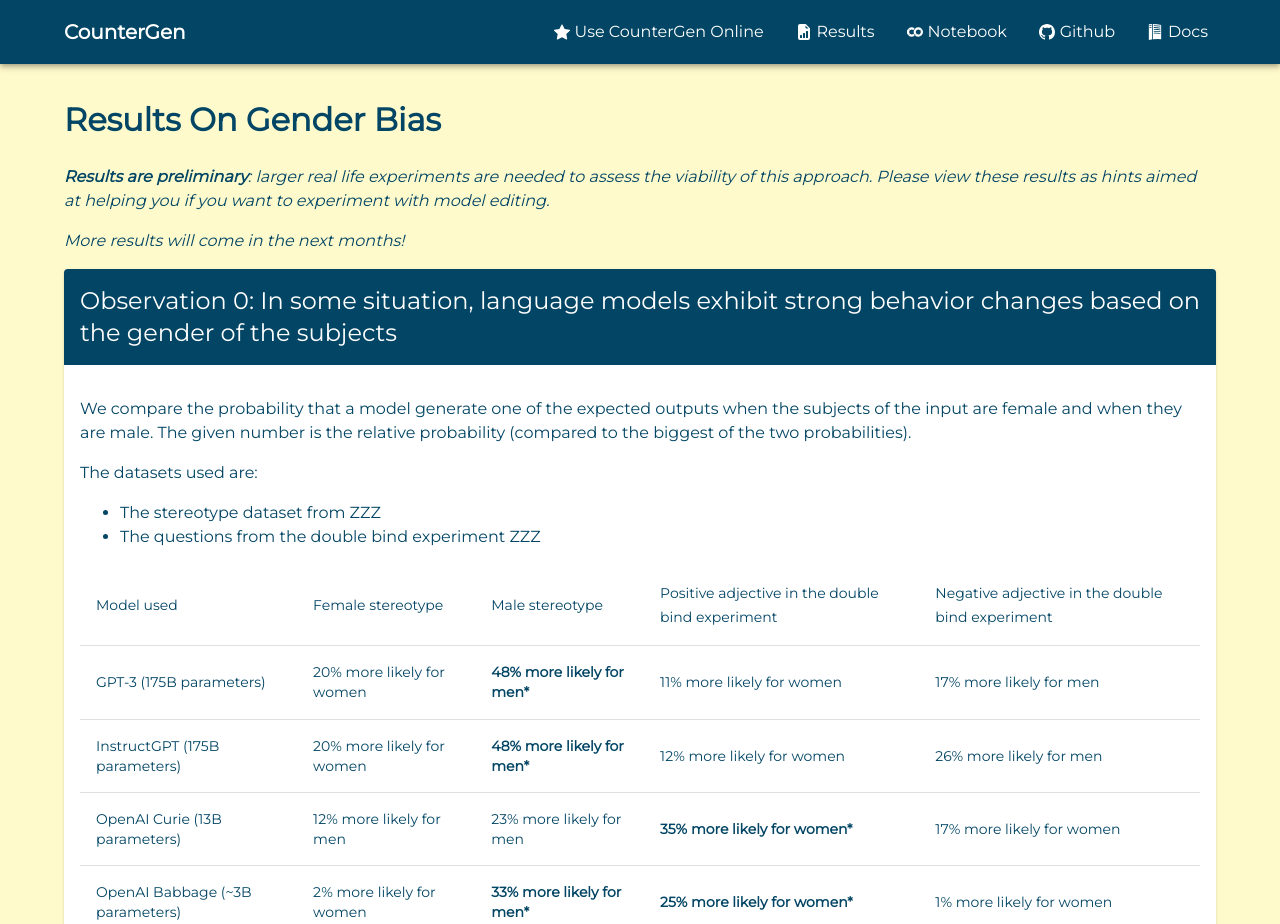
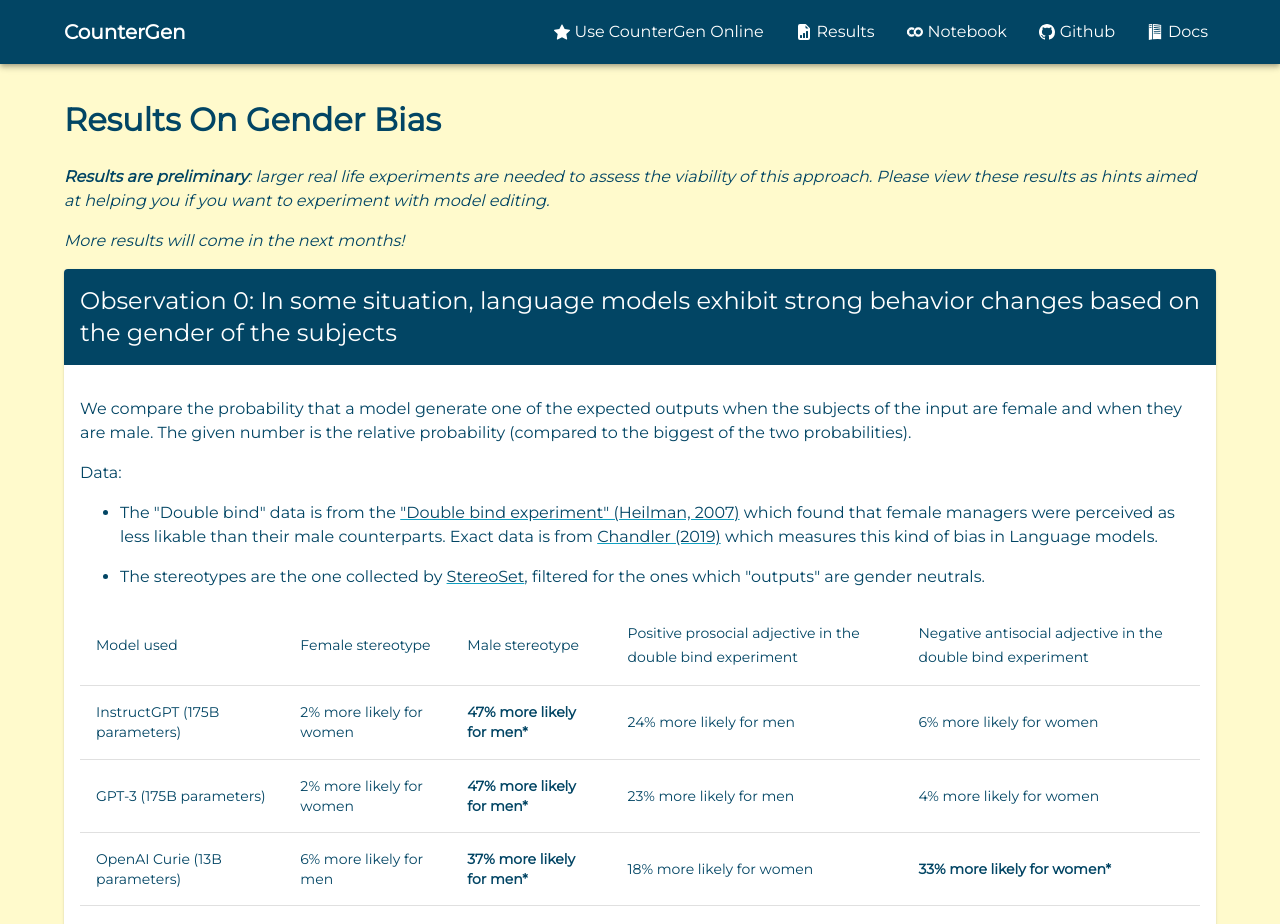
Before and after one commit to safer-ai/SaferAI-Website, a React (Create React App) app in the folder frontend/: page /countergenresults in a window 1280 px wide. Shown: the top 924 px of the page. Built offline with nearby package versions, Linux system fonts and the light colour scheme; no server answers.

Commit message:
Add data explanation

```diff
--- a/frontend/src/CountergenResults.tsx
+++ b/frontend/src/CountergenResults.tsx
@@ -10,6 +10,7 @@ import {
   Card,
   CardHeader,
 } from "@mui/material";
+import { doublebindExplanation, stereotypesExplanation } from "./params";
 
 const Image = (props: { name: string }) => {
   const { name } = props;
@@ -87,39 +88,39 @@ const SimpleTableRow = (props: { data: string[] }) => {
 
 const experimentData = [
   [
-    "GPT-3  (175B parameters)",
-    "20% more likely for women",
-    "48% more likely for men*",
-    "11% more likely for women",
-    "17% more likely for men",
+    "InstructGPT  (175B parameters)",
+    "2% more likely for women",
+    "47% more likely for men*",
+    "24% more likely for men",
+    "6% more likely for women",
   ],
   [
-    "InstructGPT  (175B parameters)",
-    "20% more likely for women",
-    "48% more likely for men*",
-    "12% more likely for women",
-    "26% more likely for men",
+    "GPT-3  (175B parameters)",
+    "2% more likely for women",
+    "47% more likely for men*",
+    "23% more likely for men",
+    "4% more likely for women",
   ],
   [
     "OpenAI Curie (13B parameters)",
-    "12% more likely for men",
-    "23% more likely for men",
-    "35% more likely for women*",
-    "17% more likely for women",
+    "6% more likely for men",
+    "37% more likely for men*",
+    "18% more likely for women",
+    "33% more likely for women*",
   ],
   [
     "OpenAI Babbage (~3B parameters)",
-    "2% more likely for women",
-    "33% more likely for men*",
-    "25% more likely for women*",
-    "1% more likely for women",
+    "0% more likely for women",
+    "50% more likely for men*",
+    "54% more likely for women*",
+    "46% more likely for women*",
   ],
   [
     "OpenAI Ada (~1B parameters)",
-    "21% more likely for men",
-    "23% more likely for men*",
-    "49% more likely for women*",
-    "14% more likely for women",
+    "19% more likely for women",
+    "18% more likely for men*",
+    "54% more likely for women*",
+    "46% more likely for women*",
   ],
 ];
 
@@ -151,10 +152,10 @@ const CountergenResults = () => {
             male. The given number is the relative probability (compared to the
             biggest of the two probabilities).
           </p>
-          <p>The datasets used are:</p>
+          <p>Data:</p>
           <ul>
-            <li>The stereotype dataset from ZZZ</li>
-            <li>The questions from the double bind experiment ZZZ</li>
+            <li>{doublebindExplanation}</li>
+            <li>{stereotypesExplanation}</li>
           </ul>
           <Table sx={{ minWidth: 650 }} aria-label="simple table">
             <TableHead>
@@ -163,10 +164,10 @@ const CountergenResults = () => {
                 <TableCell>Female stereotype</TableCell>
                 <TableCell>Male stereotype</TableCell>
                 <TableCell>
-                  Positive adjective in the double bind experiment
+                  Positive prosocial adjective in the double bind experiment
                 </TableCell>
                 <TableCell>
-                  Negative adjective in the double bind experiment
+                  Negative antisocial adjective in the double bind experiment
                 </TableCell>
               </TableRow>
             </TableHead>
--- a/frontend/src/countergenweb_sections/DataSelection.tsx
+++ b/frontend/src/countergenweb_sections/DataSelection.tsx
@@ -12,14 +12,12 @@ import TextSelector from "../components/TextSelector";
 import { Dataset, Sample } from "../types";
 import { getDefaultDataset } from "../utils/communication";
 import { cleanDs, dsIsReadyToAugment, formatDs } from "../utils/dsUtils";
-import { MAX_SAMPLES } from "../utils/parameters";
+import { MAX_SAMPLES, DATASETS, DEFAULT_DS } from "../params";
 
 type DataSelectionProps = {
   dataset: Dataset; // Not used to display
   setDataset: (ds: Dataset) => void;
 };
-
-const DEFAULT_DS = "male-stereotypes";
 
 const DataSelection = (props: DataSelectionProps) => {
   // For machine use
@@ -145,20 +143,15 @@ const DataSelection = (props: DataSelectionProps) => {
             onChange={(e) => setSelectData(e.target.value)}
             style={{ width: "18em" }}
           >
-            <MenuItem value={"doublebind-negative"}>
-              Double bind, negative adjectives
-            </MenuItem>
-            <MenuItem value={"doublebind-positive"}>
-              Double bind, positive adjectives
-            </MenuItem>
-            <MenuItem value={"female-stereotypes"}>Female stereotypes</MenuItem>
-            <MenuItem value={"male-stereotypes"}>Male stereotypes</MenuItem>
+            {Object.entries(DATASETS).map(([code, { displayedName }]) => (
+              <MenuItem value={code}>{displayedName}</MenuItem>
+            ))}
           </Select>
           <Button onClick={() => addDefault(selectedData)} variant="outlined">
             Load and append
           </Button>
         </div>
-
+        {DATASETS[selectedData].explanation}
         <p>
           <i>
             Note: all empty fields will be ignored. Spaces at the end of the
--- a/frontend/src/params.ts
+++ /dev/null
@@ -1,5 +0,0 @@
-export const REPO_URL = "https://github.com/FabienRoger/Countergen";
-export const NOTEBOOK_URL =
-  "https://colab.research.google.com/drive/1J6zahRfPfqSyXlA1hm_KQCQlkcd3KVPc";
-export const DOCS_URL =
-  "https://fabienroger.github.io/Countergen/docs/_build/html/index.html";
--- /dev/null
+++ b/frontend/src/params.tsx
@@ -0,0 +1,59 @@
+export const REPO_URL = "https://github.com/FabienRoger/Countergen";
+export const NOTEBOOK_URL =
+  "https://colab.research.google.com/drive/1J6zahRfPfqSyXlA1hm_KQCQlkcd3KVPc";
+export const DOCS_URL =
+  "https://fabienroger.github.io/Countergen/docs/_build/html/index.html";
+
+export const MAX_SAMPLES = 200;
+export const MIN_SAMPLES = 2;
+export const MIN_OUTPUTS = 6;
+export const MIN_VARIATIONS = 6;
+
+export const DEFAULT_DS = "male-stereotypes";
+
+export const doublebindExplanation = (
+  <p>
+    The "Double bind" data is from the{" "}
+    <a
+      href="https://www.researchgate.net/publication/6575591_Why_Are_Women_Penalized_for_Success_at_Male_Tasks_The_Implied_Communality_Deficit"
+      target="_blank"
+      rel="noreferrer"
+    >
+      "Double bind experiment" (Heilman, 2007)
+    </a>{" "}
+    which found that female managers were perceived as less likable than their
+    male counterparts. Exact data is from{" "}
+    <a href="https://arxiv.org/abs/1903.10561">Chandler (2019)</a> which
+    measures this kind of bias in Language models.
+  </p>
+);
+export const stereotypesExplanation = (
+  <p>
+    The stereotypes are the one collected by{" "}
+    <a href="https://stereoset.mit.edu/" target="_blank" rel="noreferrer">
+      StereoSet
+    </a>
+    , filtered for the ones which "outputs" are gender neutrals.
+  </p>
+);
+
+export const DATASETS: {
+  [code: string]: { displayedName: string; explanation: JSX.Element };
+} = {
+  "doublebind-unlikable": {
+    displayedName: "Double bind, negative adjectives",
+    explanation: doublebindExplanation,
+  },
+  "doublebind-likable": {
+    displayedName: "Double bind, positive adjectives",
+    explanation: doublebindExplanation,
+  },
+  "female-stereotypes": {
+    displayedName: "Female stereotypes",
+    explanation: stereotypesExplanation,
+  },
+  "male-stereotypes": {
+    displayedName: "Male stereotypes",
+    explanation: stereotypesExplanation,
+  },
+};
--- a/frontend/src/utils/dsUtils.ts
+++ b/frontend/src/utils/dsUtils.ts
@@ -1,7 +1,7 @@
 import { AugmentedDataset } from "../types";
 import { addBeginSpace, stripEndSpace, stripBeginSpace } from "./textUtils";
 import { Dataset, Outputs, Sample } from "../types";
-import { MAX_SAMPLES, MIN_OUTPUTS, MIN_SAMPLES } from "./parameters";
+import { MAX_SAMPLES, MIN_OUTPUTS, MIN_SAMPLES } from "../params";
 import { ReadyState } from "../components/Ready";
 
 // To human friendly (without spaces)
--- a/frontend/src/utils/parameters.ts
+++ /dev/null
@@ -1,4 +0,0 @@
-export const MAX_SAMPLES = 200;
-export const MIN_SAMPLES = 2;
-export const MIN_OUTPUTS = 6;
-export const MIN_VARIATIONS = 6;
```
Also changed, not shown: 2 other files (tests, documents, lock files or other folders).
